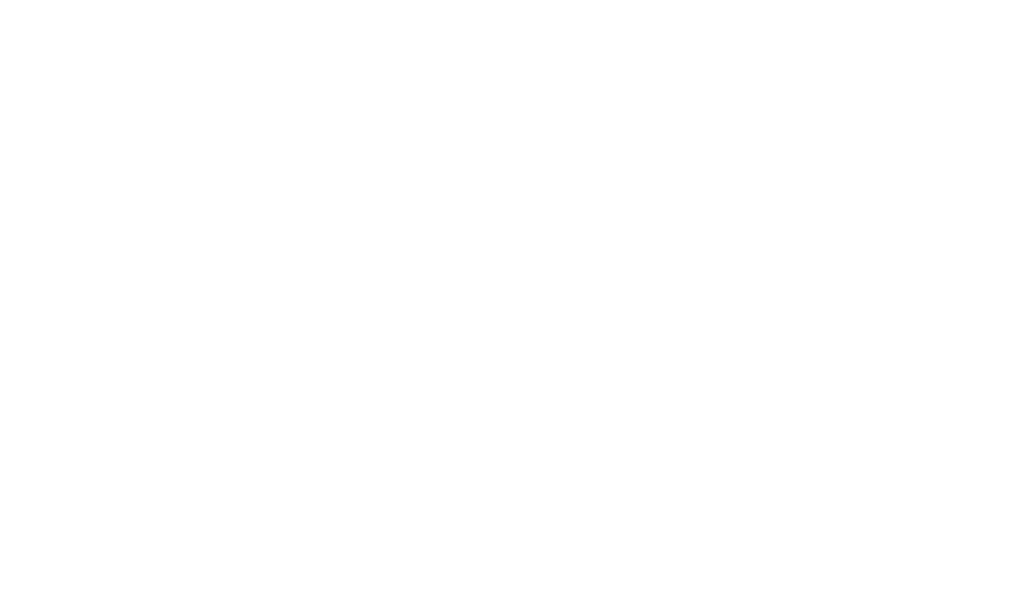
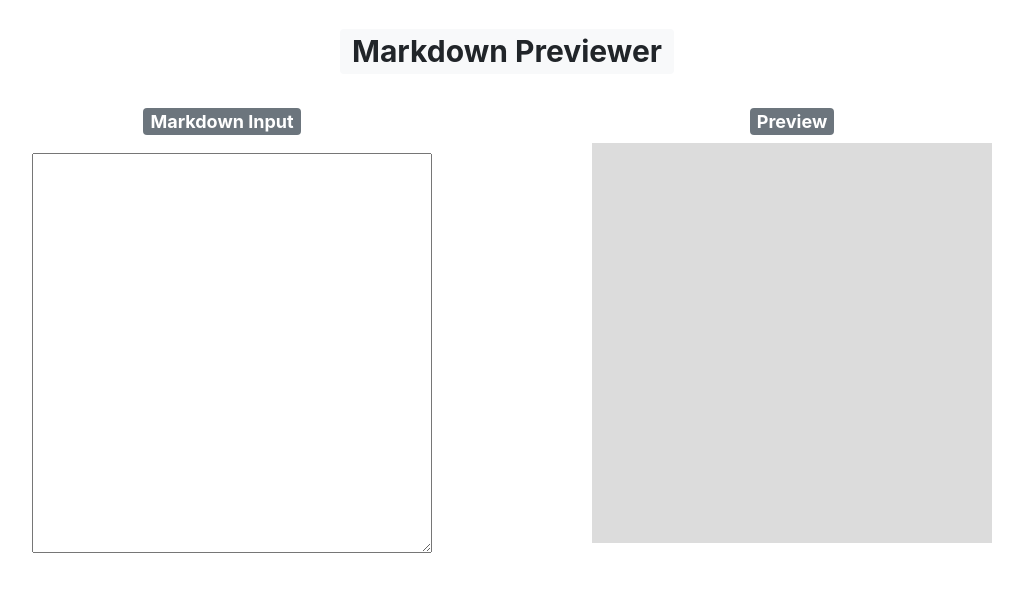
Before and after one commit to soniatechie/markdown-previewer, a React (Create React App) app: page / in a window 1280 px wide. Shown: the top 592 px of the page, without its empty margins (133-1156 px from the left). Built offline with nearby package versions, Linux system fonts and the light colour scheme.

Commit message:
creating the structure of the app

```diff
--- a/src/App.js
+++ b/src/App.js
@@ -1,10 +1,68 @@
 import React from 'react';
+import Badge from "react-bootstrap/Badge";
+
 
 export default class App extends React.Component{
 render(){
+
+  var inputStyle = {
+    width: "400px",
+    height: "50vh",
+    marginLeft: "auto",
+    marginRight: "auto",
+    padding:"10px"
+  };
+
+  var outputStyle = {
+    width: "400px",
+    height: "50vh",
+    backgroundColor: "#DCDCDC",
+    marginLeft: "auto",
+    marginRight: "auto",
+    padding:"10px"
+  };
   return (
     <div className="App">
+      <div className="container">
+        <div className="row mt-4">
+          <div className="col text-center">
+            <h1>
+            <Badge className="text-align-center" variant="light">
+                Markdown Previewer
+            </Badge>
+            </h1>
+          </div>
+        </div>
 
+        <div className="row mt-4">
+          <div className="col-md-6">
+            <div className="col text-center">
+              <h4>
+                <Badge className="text-align-center" variant="secondary">
+                  Markdown Input
+                </Badge>
+              </h4>
+            </div>
+            <div className="mark-input" style={inputStyle}>
+              <textarea
+              className="input"
+              style={inputStyle}> </textarea>
+            </div>
+          </div>
+
+          <div className="col-md-6">
+              <div className="col text-center">
+                <h4>
+                  <Badge className="text-align-center" variant="secondary">
+                    Preview
+                  </Badge>
+                </h4>
+              </div>
+              <div style={outputStyle}>
+              </div>
+            </div>
+          </div>
+        </div>
     </div>
   );}
 }
```
